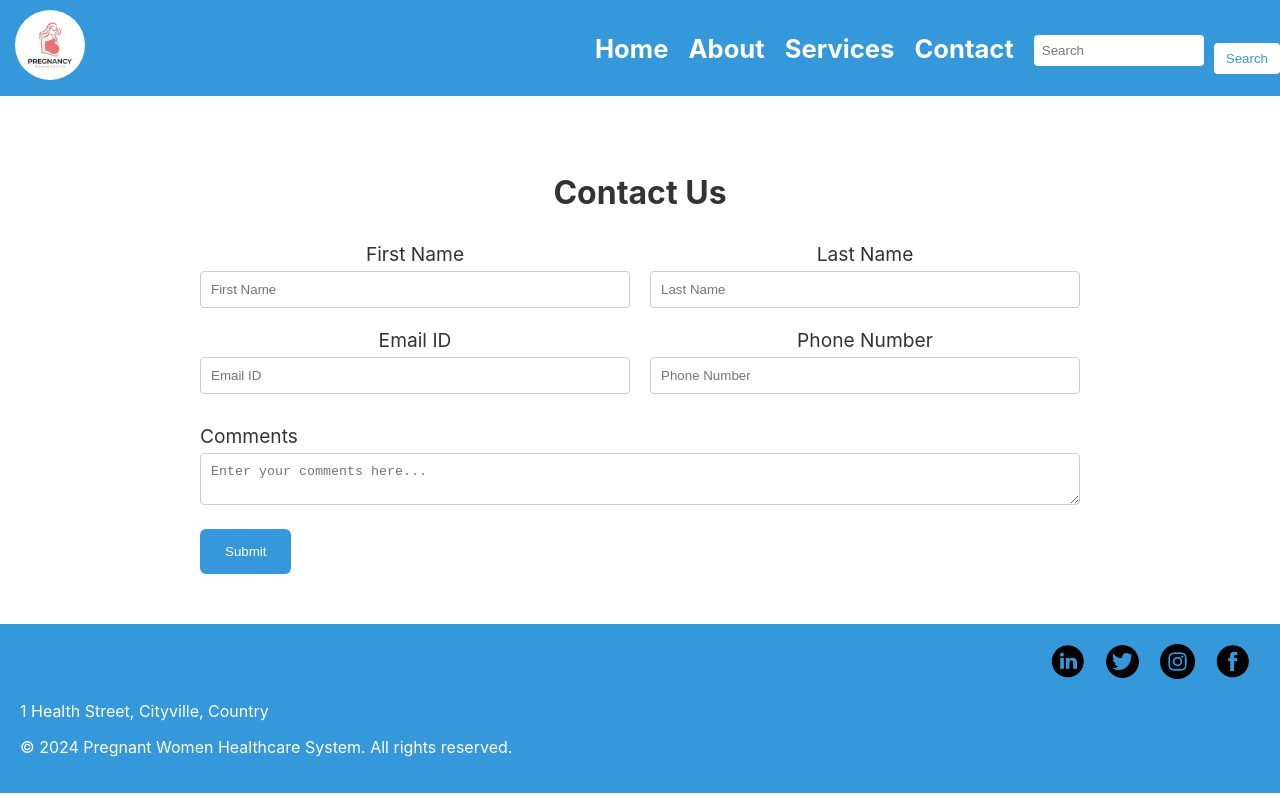
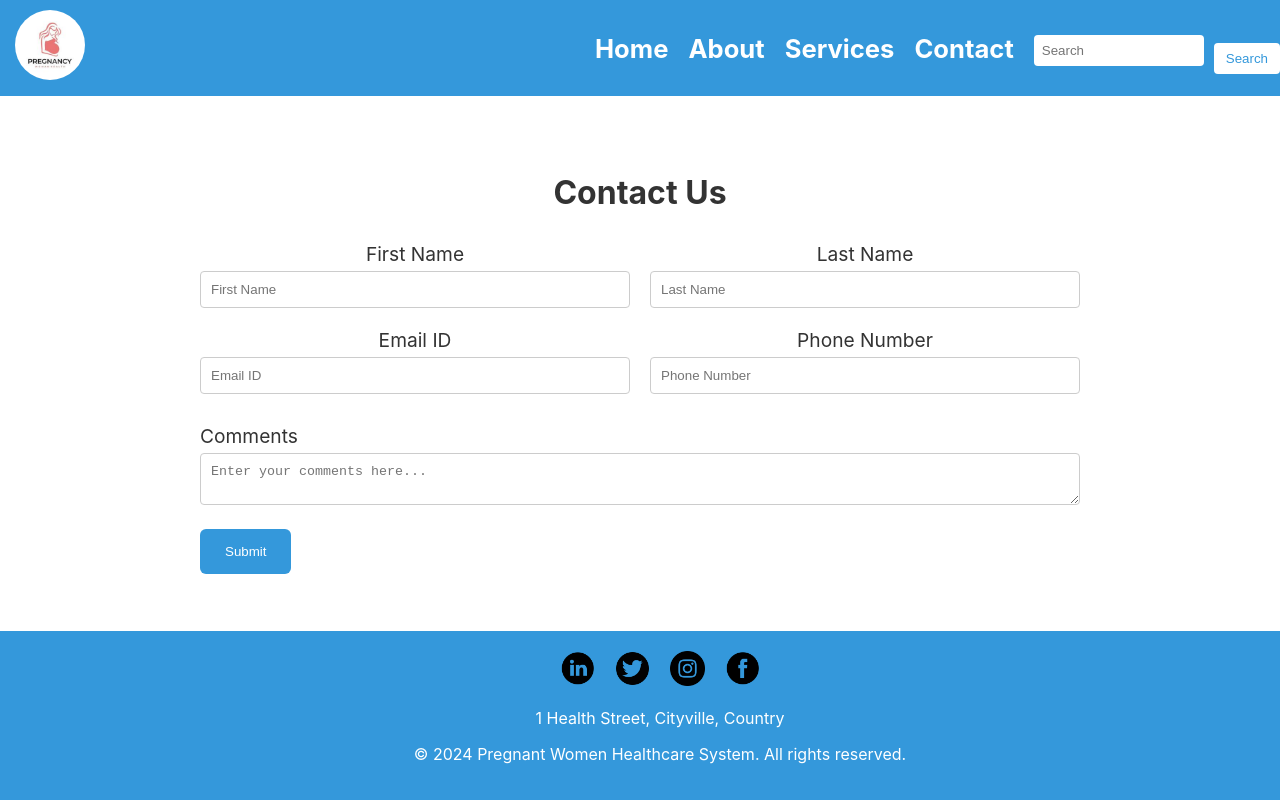
Before and after one commit to Aryanchavan0746/-HealthCare-system, a React (Create React App) app: page /contact in a window 1280 px wide. Built offline with nearby package versions, Linux system fonts and the light colour scheme.

Commit message:
restart website

```diff
--- a/src/components/Footer/Footer.css
+++ b/src/components/Footer/Footer.css
@@ -1,27 +1,24 @@
 /* Footer.css */
 
 .footer {
-
-
+  position: fixed;
+  bottom: 0;
+  left: 0;
+  width: 100%;
   background-color: #3498db;
   padding: 20px;
   color: #ffffff;
   text-align: center;
-  text-align: left;
 }
 
 .social-media {
   margin-bottom: 15px;
-  text-align: center;
-  text-align:end;
+}
 
-
-}
 .social-media img {
   width: 35px; /* Adjust the size as needed */
   height: 35px; /* Adjust the size as needed */
 }
-
 
 .social-media a {
   display: inline-block;
@@ -31,7 +28,6 @@
   font-size: 1.5em;
   transition: color 0.3s ease;
 }
-
 
 .social-media a:hover {
   color: #f2f2f2;
```
Also changed, not shown: src/components/Footer/Footer.js (+7 -7 lines).
